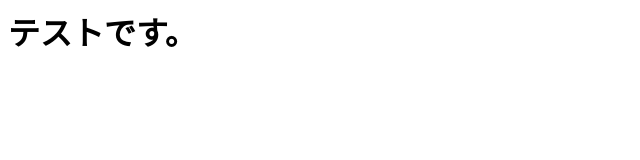
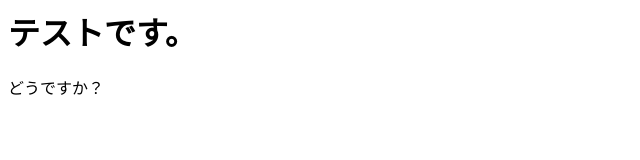
Before and after one commit to noboprogram/git_tutorial, a plain HTML site: page index.html in a window 1280 px wide. Shown: the whole page, without its empty margins (0-640 px from the left). Drawn offline with Linux system fonts and the light colour scheme.

```diff
--- a/index.html
+++ b/index.html
@@ -1 +1,2 @@
 <h1>テストです。</h1>
+<p>どうですか？</p>
```
